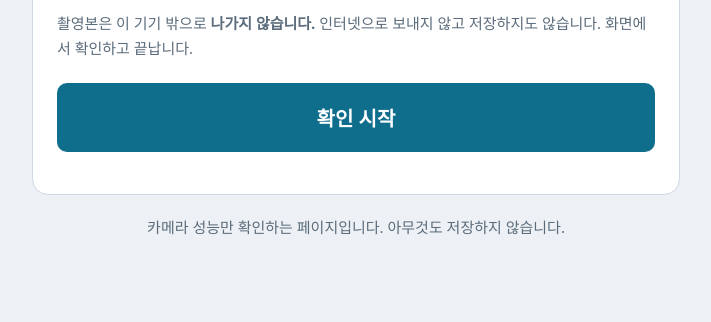
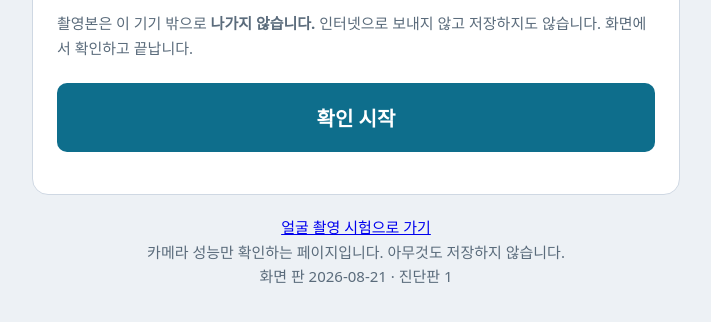
Before and after one commit to chrysaor80/camera-check, a plain HTML site: page check.html in a window 1280 px wide. Shown: the part 168-490 px from the top of the page, without its empty margins (284-995 px from the left). Drawn offline with Linux system fonts and the light colour scheme.

Commit message:
화면에 판 번호를 박아둠
브라우저가 옛 페이지를 들고 있으면 결과가 옛 형식으로 돌아오는데,
그때 어느 판을 보고 있는지 알 방법이 없었다. 실제로 그렇게 헷갈렸다.
화면 아래와 복사되는 결과 양쪽에 판 번호를 적는다.

진단 화면에서 결과 화면으로 돌아가는 링크도 걸었다.

Co-Authored-By: Claude Opus 5 <noreply@anthropic.com>

```diff
--- a/check.html
+++ b/check.html
@@ -102,7 +102,9 @@
   </div>
 
   <p class="muted" style="text-align:center">
-    카메라 성능만 확인하는 페이지입니다. 아무것도 저장하지 않습니다.
+    <a href="./">얼굴 촬영 시험으로 가기</a><br>
+    카메라 성능만 확인하는 페이지입니다. 아무것도 저장하지 않습니다.<br>
+    <span id="ver"></span>
   </p>
 </div>
 
@@ -112,8 +114,10 @@
 <script>
 "use strict";
 
+const VERSION = "2026-08-21 · 진단판 1";
 const $ = (id) => document.getElementById(id);
 const V = $("v"), C = $("c"), CX = C.getContext("2d", { willReadFrequently: true });
+$("ver").textContent = "화면 판 " + VERSION;
 
 // 밝기 시험에서 이만큼은 변해야 "정말로 고정이 먹었다" 고 본다.
 // 안드로이드 앱의 시험과 같은 기준을 쓴다.
@@ -308,6 +312,7 @@ async function run() {
 
     // ── 보고서 ────────────────────────────────────────────
     note("== 브라우저 카메라 확인 ==");
+    note("화면 판: " + VERSION);
     note("시각: " + new Date().toISOString());
     note("주소: " + location.href);
     note("브라우저: " + navigator.userAgent);
```
Also changed, not shown: index.html (+8 -1 lines).
